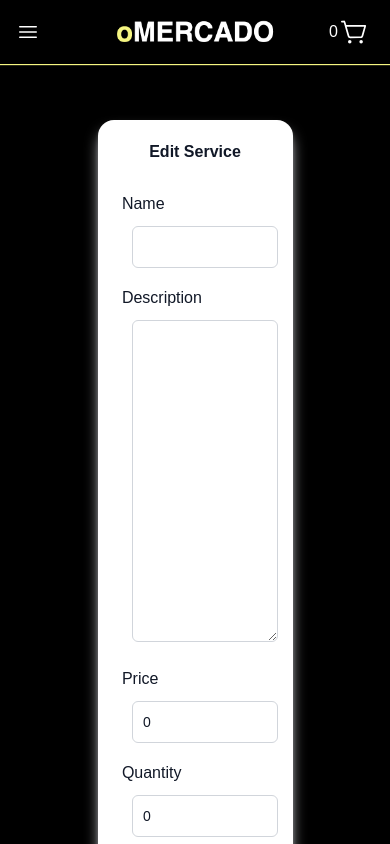
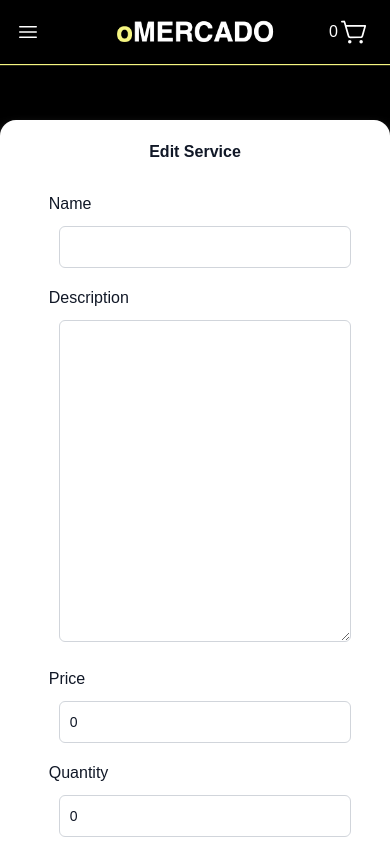
Before and after one commit to MagdaDra/oMERCADO_client, a React (Vite) app: page /services/edit/1 in a window 390 px wide. Shown: the top 844 px of the page. Built offline with nearby package versions, Linux system fonts and the light colour scheme; no server answers.

Commit message:
Add and Edit added

```diff
--- a/src/pages/AddService/AddService.jsx
+++ b/src/pages/AddService/AddService.jsx
@@ -106,7 +106,7 @@ const AddService = () => {
 	};
 
 	return (
-		<div className='flex flex-col items-center bg-white text-gray-900 rounded-2xl w-1/2 m-auto mt-14 shadow-lg shadow-gray-200'>
+		<div className='flex flex-col items-center bg-white text-gray-900 rounded-2xl md:w-1/2 m-auto mt-14 shadow-lg shadow-gray-200'>
 			<h2 className='mt-5 mb-5 font-bold'>Add Service</h2>
 
 			<form onSubmit={handleSubmit} className='w-3/4'>
--- a/src/pages/EditService/EditService.jsx
+++ b/src/pages/EditService/EditService.jsx
@@ -125,7 +125,7 @@ const EditService = () => {
 	}, []);
 
 	return (
-		<div className='flex flex-col items-center bg-white text-gray-900 rounded-2xl w-1/2 m-auto mt-14 shadow-lg shadow-gray-200'>
+		<div className='flex flex-col items-center bg-white text-gray-900 rounded-2xl md:w-1/2 m-auto mt-14 shadow-lg shadow-gray-200'>
 			<h2 className='mt-5 mb-5 font-bold'>Edit Service</h2>
 
 			<form onSubmit={handleSubmit} className='w-3/4'>
```
